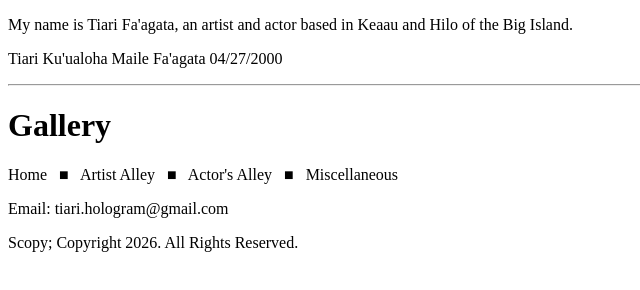
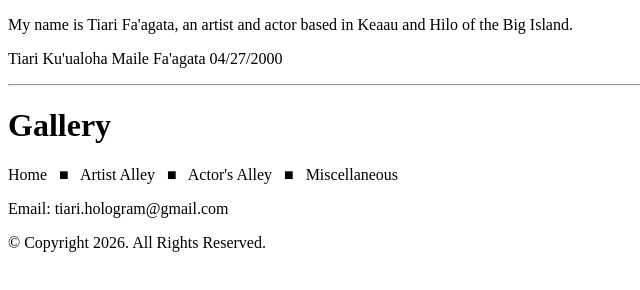
Before and after one commit to TreF-3721/trev-database, a plain HTML site: page index.html in a window 1280 px wide. Shown: the full height of the page, 0-640 px from the left. Drawn offline with Linux system fonts and the light colour scheme.

Commit message:
index.html

```diff
--- a/index.html
+++ b/index.html
@@ -25,7 +25,7 @@
 
   <footer>
     <p>Email: tiari.hologram@gmail.com</p>
-    <p>Scopy; Copyright 2026. All Rights Reserved.</p>
+    <p>&copy; Copyright 2026. All Rights Reserved.</p>
   </footer>
 
 </body>
```
